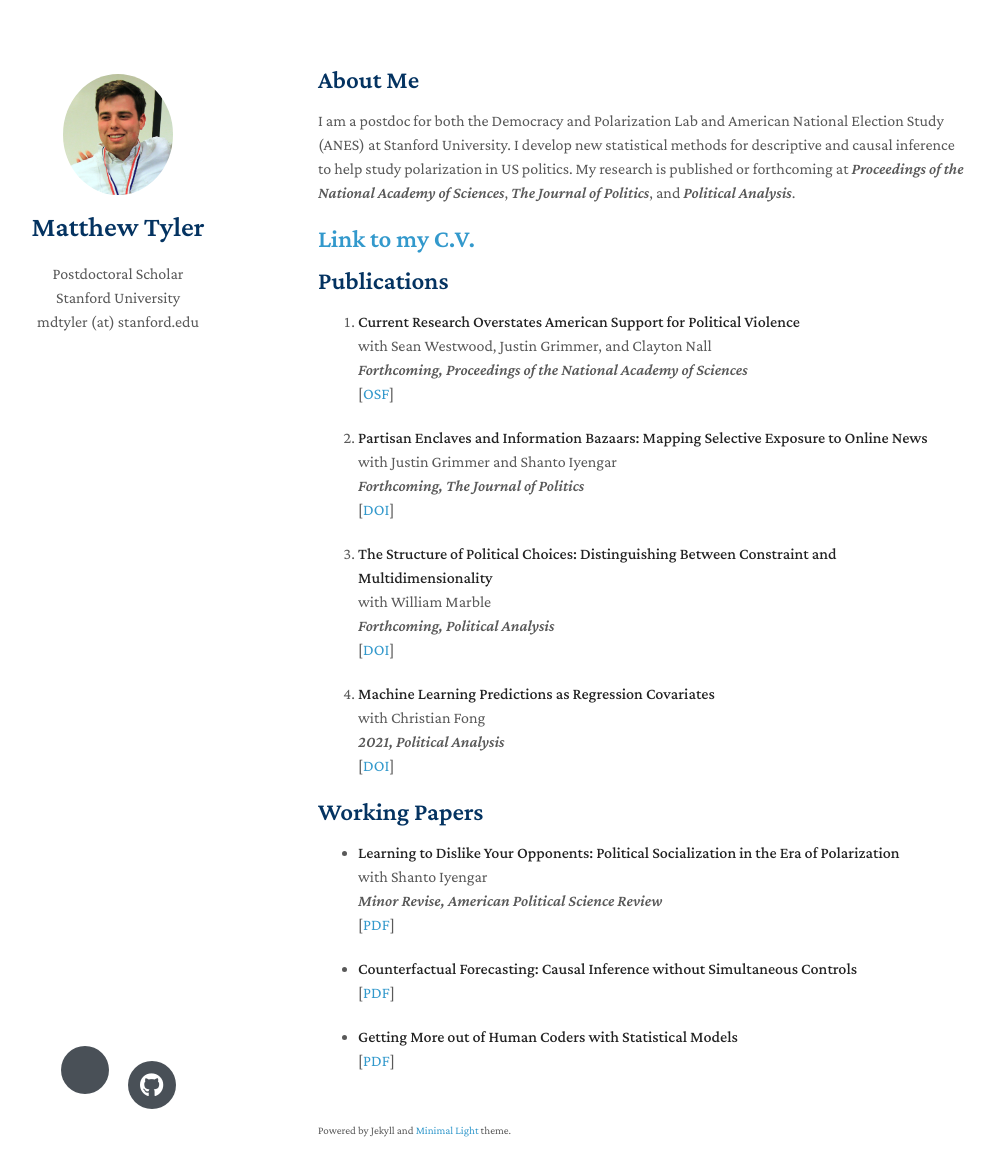
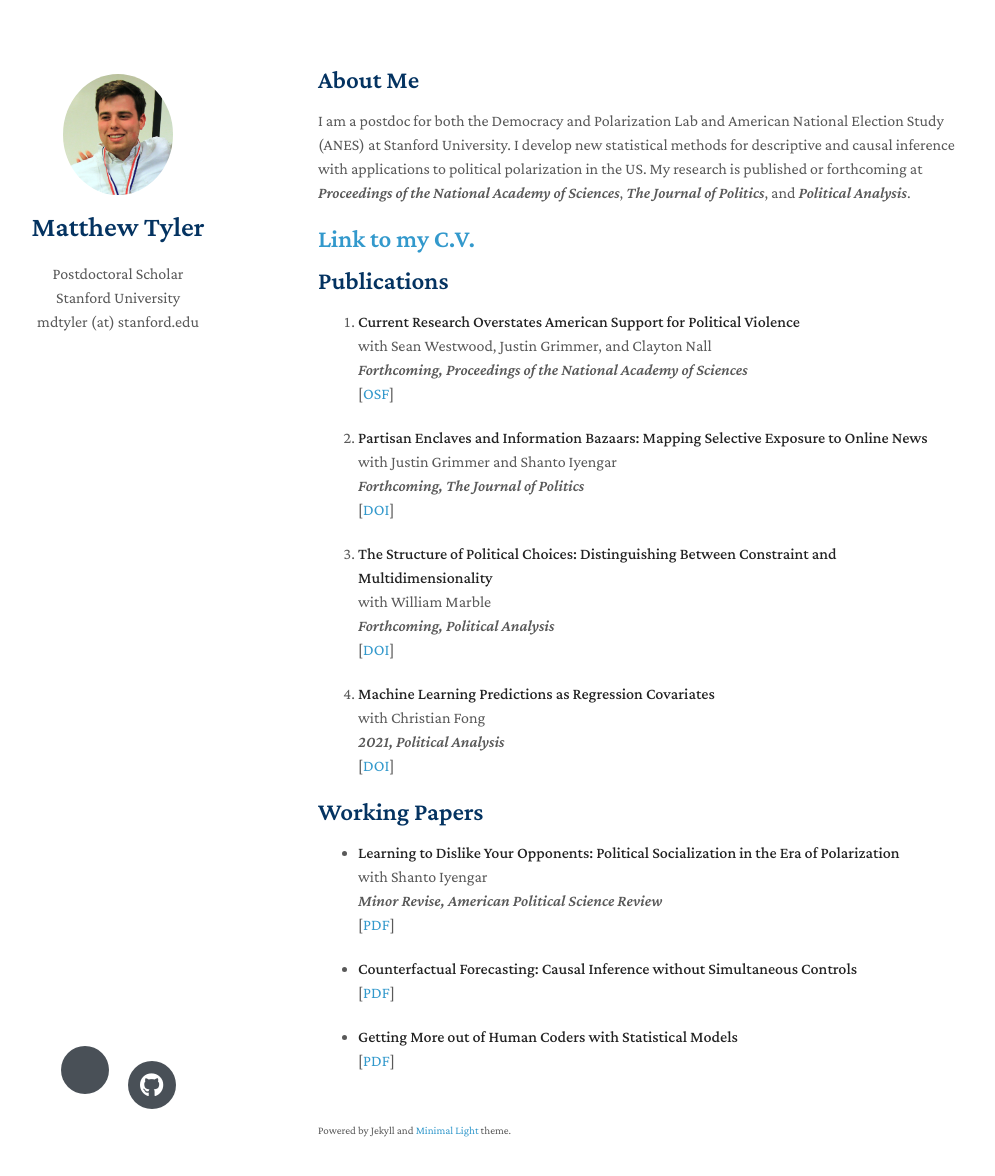
Before and after one commit to matthewtyler/matthewtyler.github.io, a Jekyll site: the page built from index.md, in a window 1280 px wide and 1211 px high. Shown: the top 1176 px of the window, without its empty margins (152-1147 px from the left). Built offline with Jekyll 4.4.1, drawn with Linux system fonts in a browser that asks for light colours; nearby versions of some CDN libraries; a style sheet for code colours, icons or effects is not loaded; our own code applies the rules of GitHub Pages for plain Markdown files.

Commit message:
Update index.md

```diff
--- a/index.md
+++ b/index.md
@@ -4,7 +4,7 @@ layout: homepage
 
 ## About Me
 
-I am a postdoc for both the Democracy and Polarization Lab and American National Election Study (ANES) at Stanford University. I develop new statistical methods for descriptive and causal inference to help study polarization in US politics. My research is published or forthcoming at *Proceedings of the National Academy of Sciences*, *The Journal of Politics*, and *Political Analysis*.
+I am a postdoc for both the Democracy and Polarization Lab and American National Election Study (ANES) at Stanford University. I develop new statistical methods for descriptive and causal inference with applications to political polarization in the US. My research is published or forthcoming at *Proceedings of the National Academy of Sciences*, *The Journal of Politics*, and *Political Analysis*.
 
 ## [Link to my C.V.](https://www.dropbox.com/s/sm0pfjekpzdykd7/CV.pdf?dl=0)
 
```
